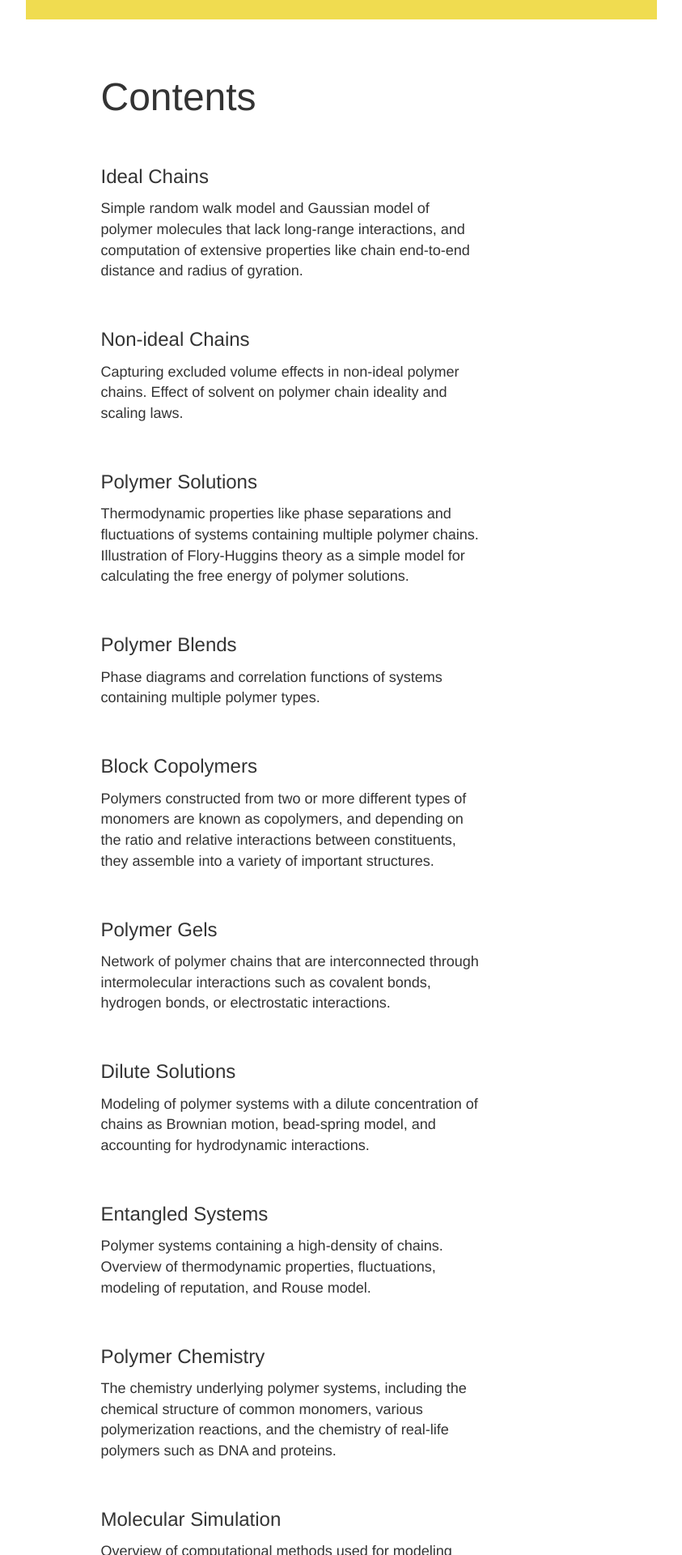
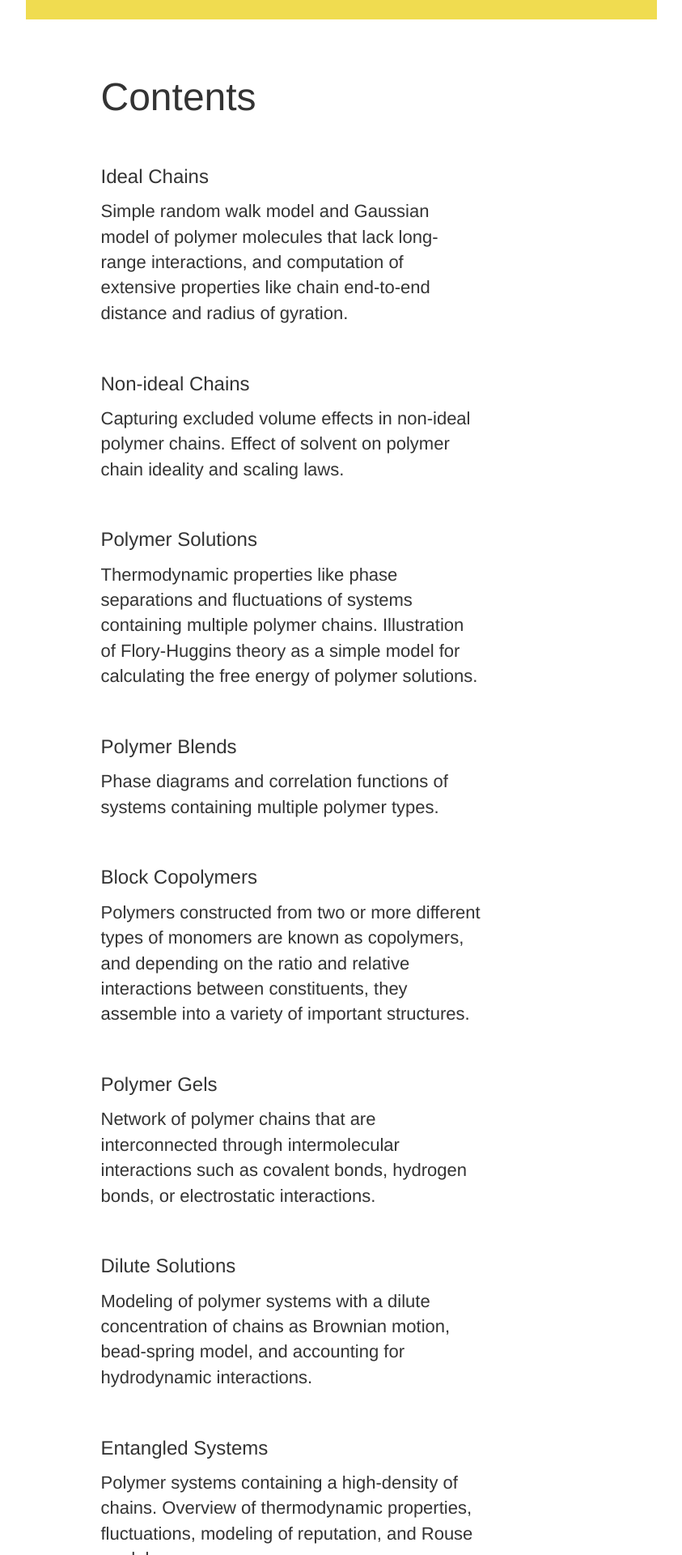
Before and after one commit to mukarramtahir/physics-of-polymers, a Jekyll site: the page built from index.html, in a window 1280 px wide. Shown: the part 524-2444 px from the top of the page at 81% size, without its empty margins (218-1061 px from the left). Built offline with Jekyll 4.4.1, drawn with Linux system fonts in a browser that asks for light colours; nearby versions of some CDN libraries; some web fonts are replaced.

Commit message:
start developing custom theme

```diff
--- a/css/custom.css
+++ b/css/custom.css
@@ -11,7 +11,7 @@
 }
 
 #content-description {
-  font-size: 18px;
+  font-size: 22px;
 }
 
 h1 {
```
